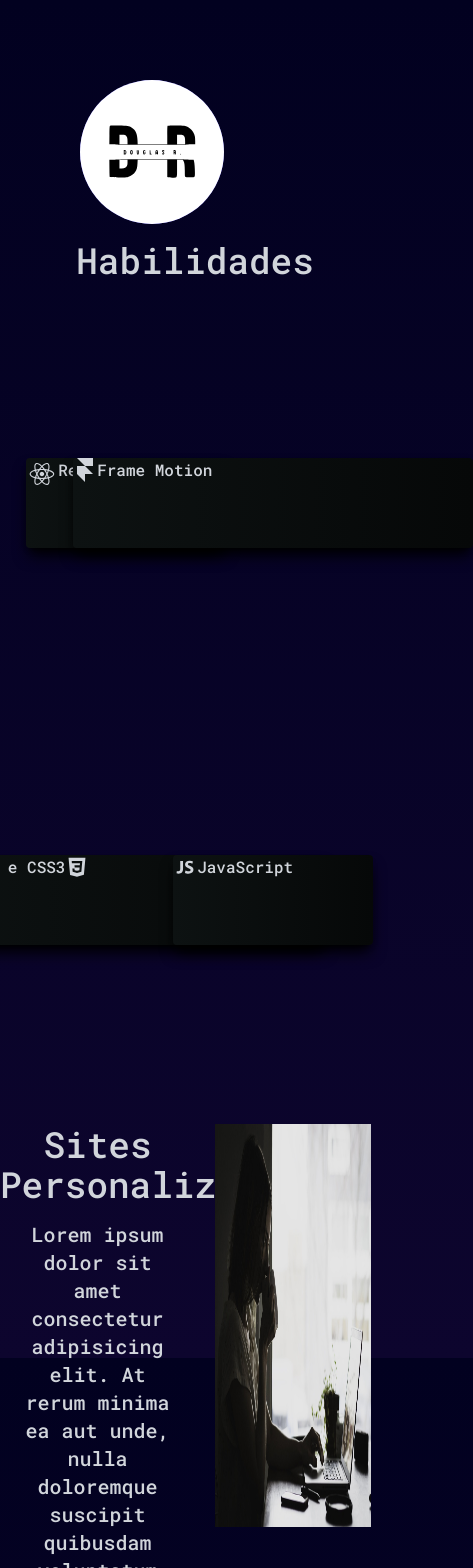
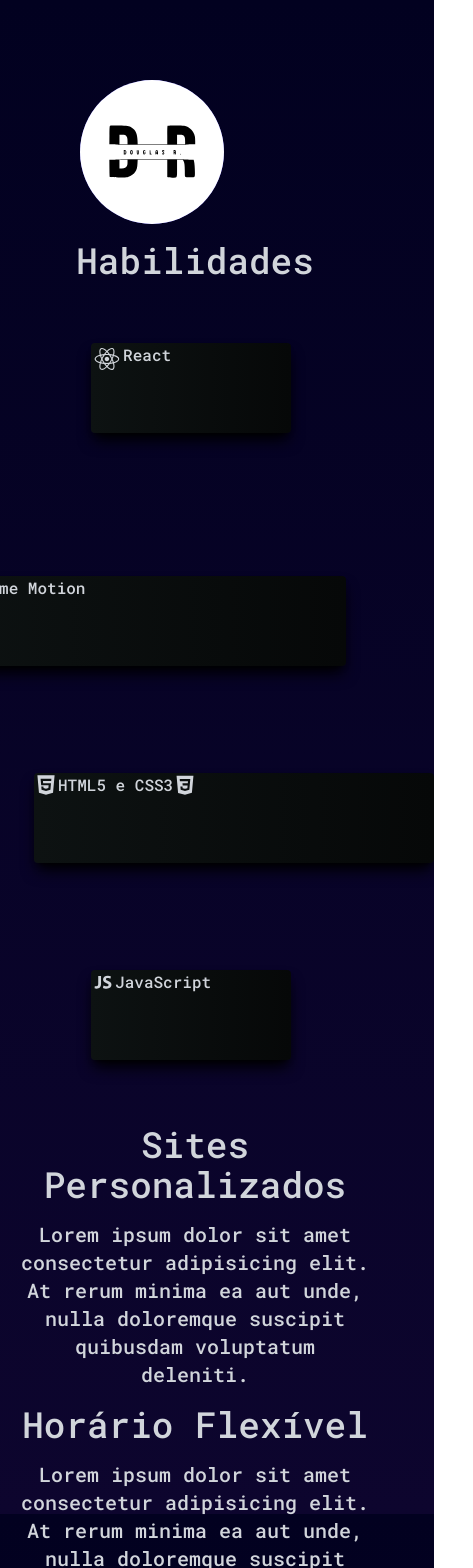
Before and after one commit to Reaction53/Portfolio, a React (Create React App) app: page / in a window 390 px wide. Shown: the top 1568 px of the page, 473 px wide, since content can reach past the window. Built offline with nearby package versions, Linux system fonts and the light colour scheme; the HTML template or start-up script is replaced by a standard one.

Commit message:
Some media queries

```diff
--- a/src/components/Bio.tsx
+++ b/src/components/Bio.tsx
@@ -5,27 +5,27 @@ import { motion } from 'framer-motion';
 function Bio () {
 
   return (
-    <div className="grid grid-cols-2 w-[100vw] h-[60vw]">
+    <div className="grid grid-cols-2 w-[100vw] h-[100vw] lg:flex flex-wrap">
       <motion.div
           initial={{opacity:0 , scale: 0}}
           whileInView={{ opacity: 1 , scale: 1}}
           transition={{ease: [0, 0.71, 0.2, 1.01]}}>
 
         <h1 className="text-center text-gray-300 text-4xl ">Sites Personalizados</h1>
-        <p className="text-center text-gray-300 text-xl p-4">Lorem ipsum dolor sit amet consectetur adipisicing elit. At rerum minima ea aut unde, nulla doloremque suscipit quibusdam voluptatum deleniti.</p>
+        <p className="text-center text-gray-300 text-xl p-4 ">Lorem ipsum dolor sit amet consectetur adipisicing elit. At rerum minima ea aut unde, nulla doloremque suscipit quibusdam voluptatum deleniti.</p>
       </motion.div>
       <motion.div className="grid justify-items-center"
           initial={{opacity:0 , scale: 0}}
           whileInView={{ opacity: 1 , scale: 1}}
           transition={{ease: [0, 0.71, 0.2, 1.01]}}>
-        <img alt="Site" src={Site} className="w-[80%] h-[80%]"></img>
+        <img alt="Site" src={Site} className="w-[50%] h-[50%] lg:hidden"></img>
       </motion.div>
 
       <motion.div className="grid justify-items-center"
       initial={{opacity:0 , scale: 0}}
       whileInView={{ opacity: 1 , scale: 1}}
       transition={{ease: [0, 0.71, 0.2, 1.01]}}>
-          <img alt="Hora" src={Hora} className="w-[80%] h-[80%]"></img>
+          <img alt="Hora" src={Hora} className="w-[50%] h-[50%] lg:hidden"></img>
         </motion.div>
         <motion.div
         initial={{opacity:0 , scale: 0}}
--- a/src/components/Content.tsx
+++ b/src/components/Content.tsx
@@ -35,7 +35,7 @@ function Content (){
 
 
 
-        <motion.div className="grid grid-cols-2 gap-4 place-items-center h-screen"
+        <motion.div className="grid grid-cols-2 gap-4 place-items-center h-screen lg:grid-cols-1"
 
          initial={{ opacity: 0, scale: 0.5 }}
           animate={{ opacity: 1, scale: 1 }}
@@ -44,7 +44,7 @@ function Content (){
             delay: 1.6,
             ease: [0, 0.71, 0.2, 1.01]
           }}>
-            <motion.div animate={{height: isOpen ? 200 : 90, width: isOpen ? 400 : 200}} onClick={handleClick} className="bg-gradient-to-r from-[#0D1212] to-[#060808] text-gray-300 rounded shadow-lg shadow-black w-[25%] h-[30%] mr-[-35%] cursor-pointer">
+            <motion.div animate={{height: isOpen ? 200 : 90, width: isOpen ? 400 : 200}} onClick={handleClick} className="bg-gradient-to-r from-[#0D1212] to-[#060808] text-gray-300 rounded shadow-lg shadow-black w-[25%] h-[30%] mr-[-35%] lg:mr-[2%] cursor-pointer">
              <h1 className="flex"><DiReact className="h-8 w-8" />React</h1>
                  {isOpen && <motion.p
                         transition={{ delay: 0.3, type: "spring"}}
@@ -59,7 +59,7 @@ function Content (){
                         }
             </motion.div>
 
-            <motion.div animate={{height: isOpen2 ? 200 : 90, width: isOpen2 ? 500 : 400}} onClick={handleClick2} className="bg-gradient-to-r from-[#0D1212] to-[#060808] text-gray-300 rounded shadow-lg shadow-black w-[25%] h-[30%] ml-[-25%] cursor-pointer">
+            <motion.div animate={{height: isOpen2 ? 200 : 90, width: isOpen2 ? 500 : 400}} onClick={handleClick2} className="bg-gradient-to-r from-[#0D1212] to-[#060808] text-gray-300 rounded shadow-lg shadow-black w-[25%] h-[30%] ml-[-25%] lg:mb-[20%] cursor-pointer">
             <h1 className="flex"><SiFramer className="h-6 w-6"/>Frame Motion</h1>
                 {isOpen2 && <motion.p
                         transition={{ delay: 0.3, type: "spring"}}
@@ -69,7 +69,7 @@ function Content (){
                          Lorem ipsum dolor sit, amet consectetur adipisicing elit. </motion.p> }
             </motion.div>
 
-            <motion.div animate={{height: isOpen3 ? 200 : 90, width: isOpen3 ? 500 : 400}} onClick={handleClick3} className="bg-gradient-to-r from-[#0D1212] to-[#060808] text-gray-300 rounded shadow-lg shadow-black w-[25%] h-[30%] mt-[-35%] mr-[-35%] cursor-pointer">
+            <motion.div animate={{height: isOpen3 ? 200 : 90, width: isOpen3 ? 500 : 400}} onClick={handleClick3} className="bg-gradient-to-r from-[#0D1212] to-[#060808] text-gray-300 rounded shadow-lg shadow-black w-[25%] h-[30%] mt-[-35%] mr-[-35%] lg:ml-[-15%] cursor-pointer">
             <h1 className="flex"><AiFillHtml5 className="h-6 w-6"/>HTML5 e CSS3 <DiCss3 className="h-6 w-6"/></h1>
                 {isOpen3 && <motion.p
                         transition={{ delay: 0.3, type: "spring"}}
@@ -79,7 +79,7 @@ function Content (){
                 Lorem ipsum dolor sit, amet consectetur adipisicing elit. </motion.p> }
             </motion.div>
 
-            <motion.div animate={{height: isOpen4 ? 200 : 90, width: isOpen4 ? 400 : 200}} onClick={handleClick4}className="bg-gradient-to-r from-[#0D1212] to-[#060808] text-gray-300 rounded shadow-lg shadow-black w-[75%] h-[30%] mt-[-35%] ml-[-25%] cursor-pointer">
+            <motion.div animate={{height: isOpen4 ? 200 : 90, width: isOpen4 ? 400 : 200}} onClick={handleClick4}className="bg-gradient-to-r from-[#0D1212] to-[#060808] text-gray-300 rounded shadow-lg shadow-black w-[75%] h-[30%] mt-[-35%] ml-[-25%] lg:ml-[-2%] lg:mt-[-15%] cursor-pointer">
             <h1 className="flex"><DiJavascript1 className="h-6 w-6"/>JavaScript</h1>
                {isOpen4 && <motion.p
                         transition={{ delay: 0.3, type: "spring"}}
--- a/tailwind.config.js
+++ b/tailwind.config.js
@@ -2,6 +2,22 @@
 module.exports = {
   content: ["./src/**/*.{html,js,tsx}"],
   theme: {
+    screens: {
+      '2xl': {'max': '1535px'},
+      // => @media (max-width: 1535px) { ... }
+
+      'xl': {'max': '1279px'},
+      // => @media (max-width: 1279px) { ... }
+
+      'lg': {'max': '1023px'},
+      // => @media (max-width: 1023px) { ... }
+
+      'md': {'max': '767px'},
+      // => @media (max-width: 767px) { ... }
+
+      'sm': {'max': '639px'},
+      // => @media (max-width: 639px) { ... }
+    },
     extend: {},
   },
   plugins: [],
```
